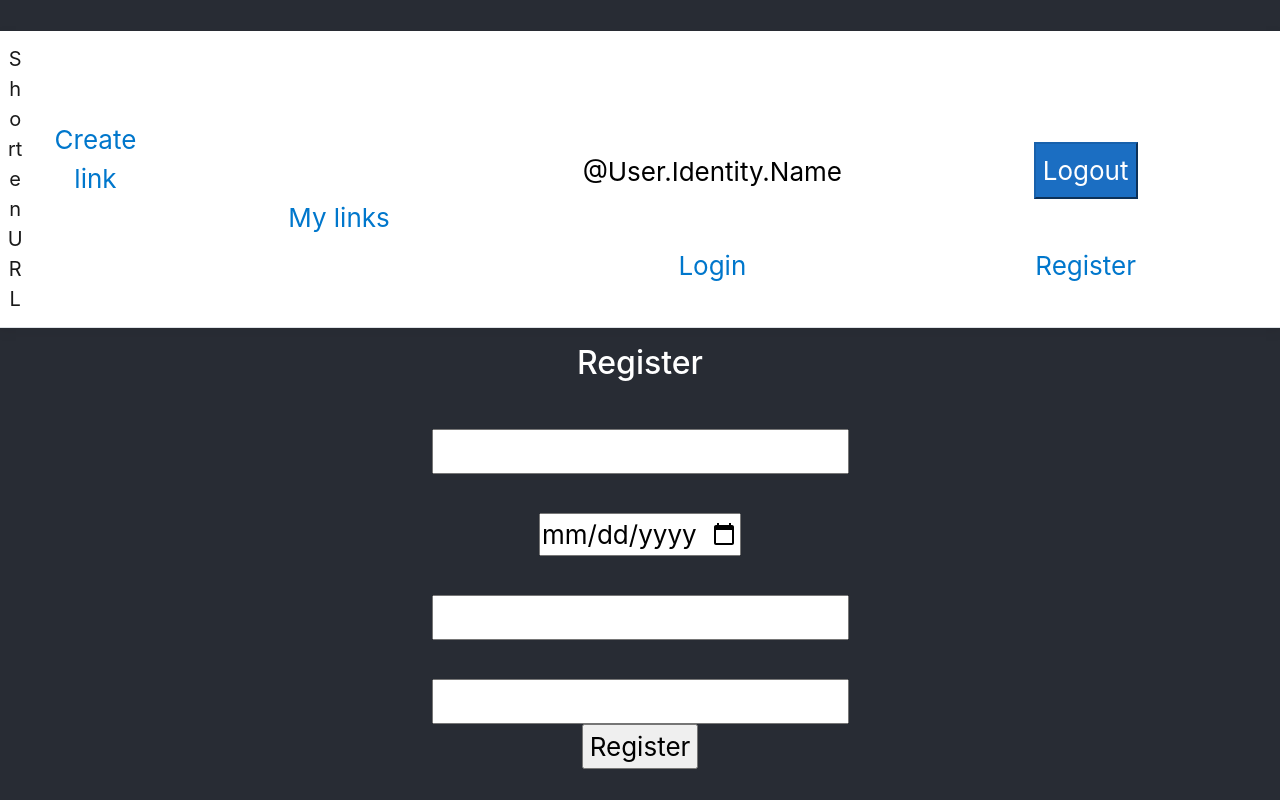
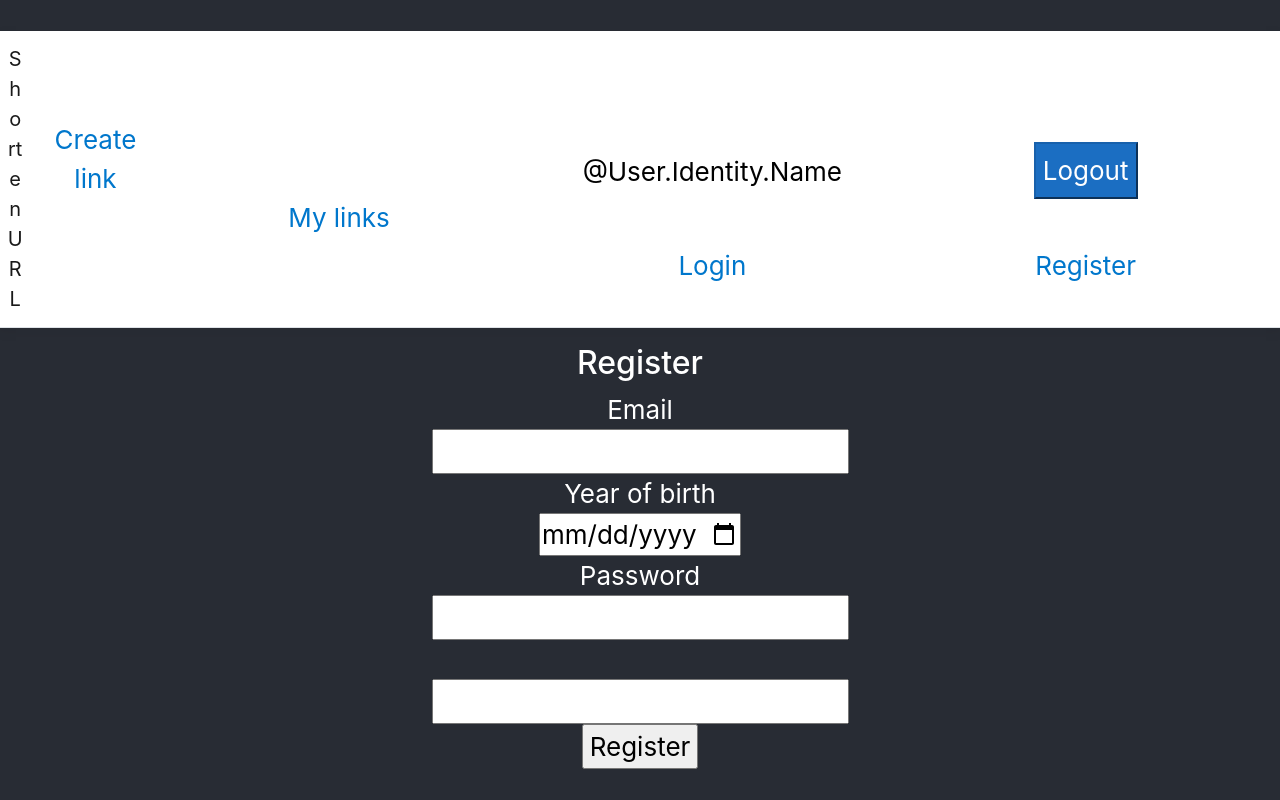
Before and after one commit to m1r0n0/shorten-url-web, a React (Create React App) app: page /Register in a window 1280 px wide. Built offline with nearby package versions, Linux system fonts and the light colour scheme.

Commit message:
npm start

```diff
--- a/src/Account/Login.tsx
+++ b/src/Account/Login.tsx
@@ -16,7 +16,6 @@ export default class Login extends Component {
     return (
       <div>
         <h2> Enter the app</h2>
-        <div asp-validation-summary="ModelOnly"></div>
         <div>
           <label htmlFor="email">Email</label> <br />
           <input
--- a/src/Account/Register.tsx
+++ b/src/Account/Register.tsx
@@ -1,6 +1,12 @@
 import React, { Component } from "react";
 
 export default class Register extends Component {
+  state = {
+    email: "",
+    password: "",
+    year: 0,
+  };
+
   render() {
     return (
       <div>
@@ -8,28 +14,45 @@ export default class Register extends Component {
         <form method="post" asp-controller="Account" asp-action="Register">
           <div asp-validation-summary="ModelOnly"></div>
           <div>
-            <label asp-for="Email"></label>
+            <label htmlFor="Email">Email</label>
             <br />
-            <input asp-for="Email" />
-            <span asp-validation-for="Email"></span>
+            <input
+              value={this.state.email}
+              onChange={(event) =>
+                this.setState({ ...this.state, email: event.target.value })
+              }
+              type="text"
+              name="email"
+              id="email"
+            />
           </div>
           <div>
-            <label asp-for="Year"></label>
+            <label htmlFor="Year">Year of birth</label>
             <br />
             <input
               type="date"
-              id="start"
-              name="trip-start"
+              id="year"
+              name="year"
               min="1910-01-01"
               max="2023-01-01"
               asp-for="Year"
+              value={this.state.year}
+              onChange={(event) =>
+                this.setState({ ...this.state, year: event.target.value })
+              }
             />
-            <span asp-validation-for="Year"></span>
           </div>
           <div>
-            <label asp-for="Password"></label>
+            <label htmlFor="Password">Password</label>
             <br />
-            <input asp-for="Password" />
+            <input
+              onChange={(event) =>
+                this.setState({ ...this.state, password: event.target.value })
+              }
+              type="password"
+              name="password"
+              id="password"
+            />
             <span asp-validation-for="Password"></span>
           </div>
           <div>
```
